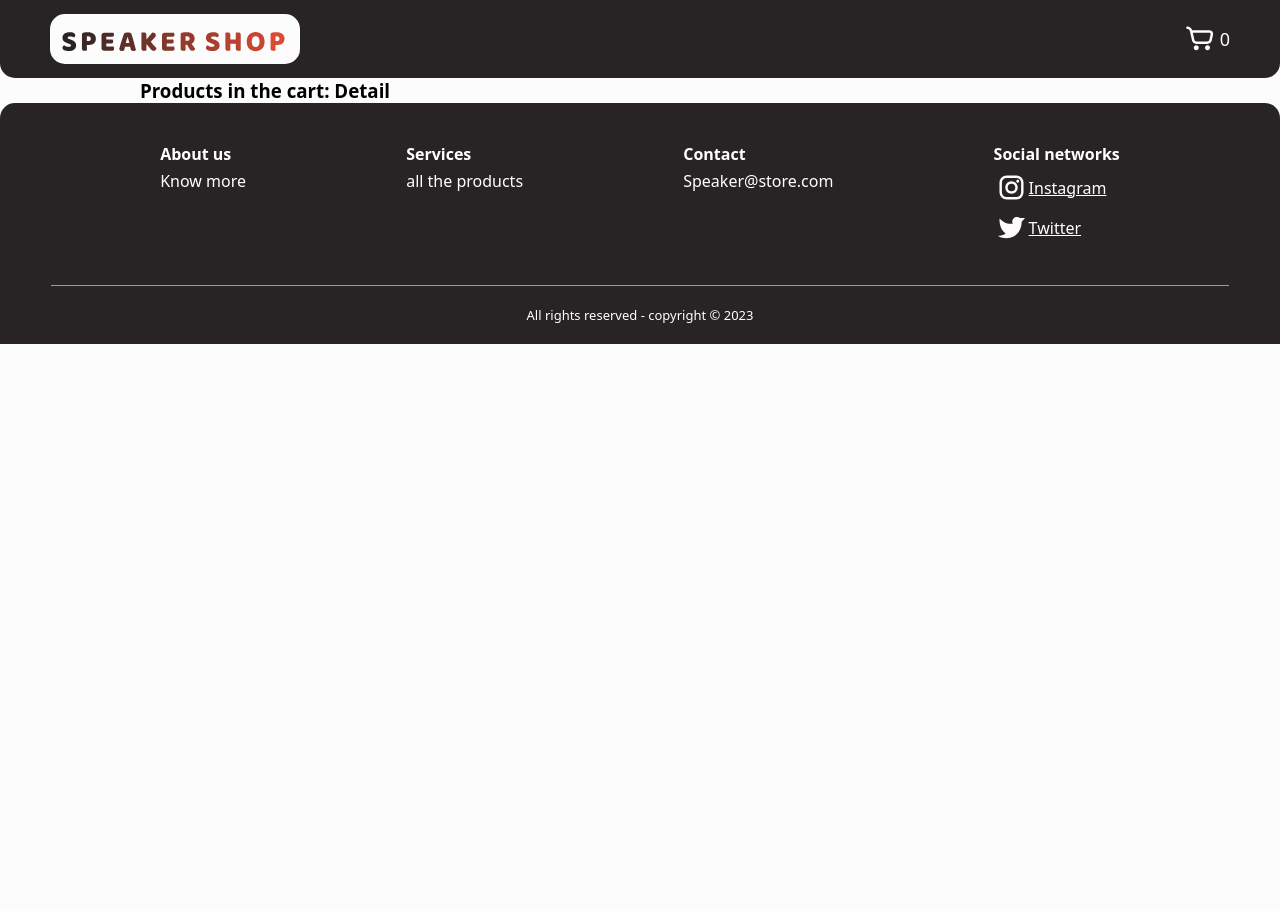
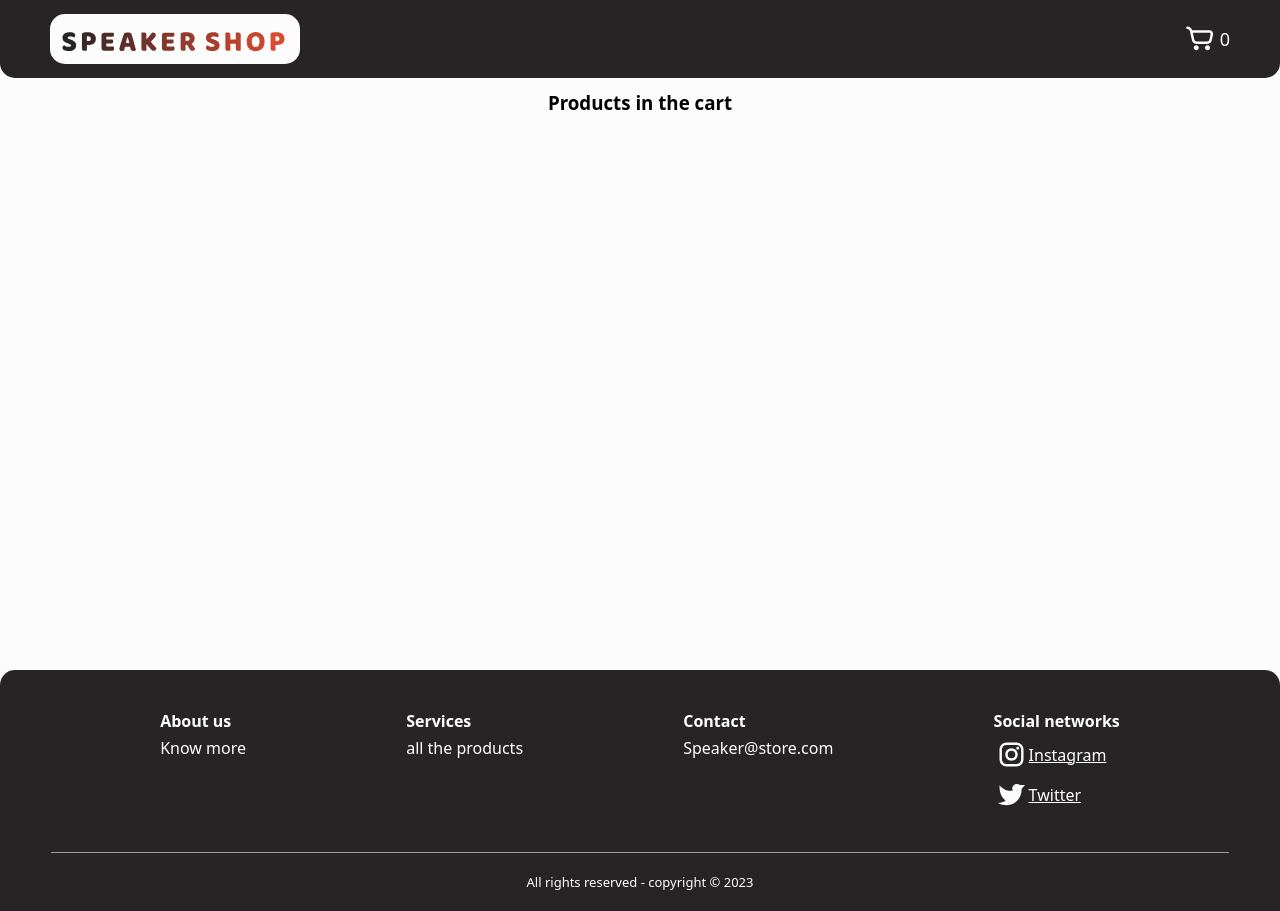
Before and after one commit to JoaquinDeLuca/store, a Next.js app: page /shoppingCart in a window 1280 px wide. Before the commit the page ends 800 px from the top, so only its background shows below. Built offline with nearby package versions, Linux system fonts and the light colour scheme.

Commit message:
added classname

```diff
--- a/pages/shoppingCart.tsx
+++ b/pages/shoppingCart.tsx
@@ -1,10 +1,11 @@
 import React from "react";
 import Cart from "@components/Cart";
+import style from '@styles/shoppingCart.module.css'
 
 export default function shoppingCart() {
   return (
-    <div>
-      <h3>Products in the cart: Detail</h3>
+    <div className={style.containerPage}>
+      <h3>Products in the cart</h3>
       <Cart />
     </div>
   );
```
